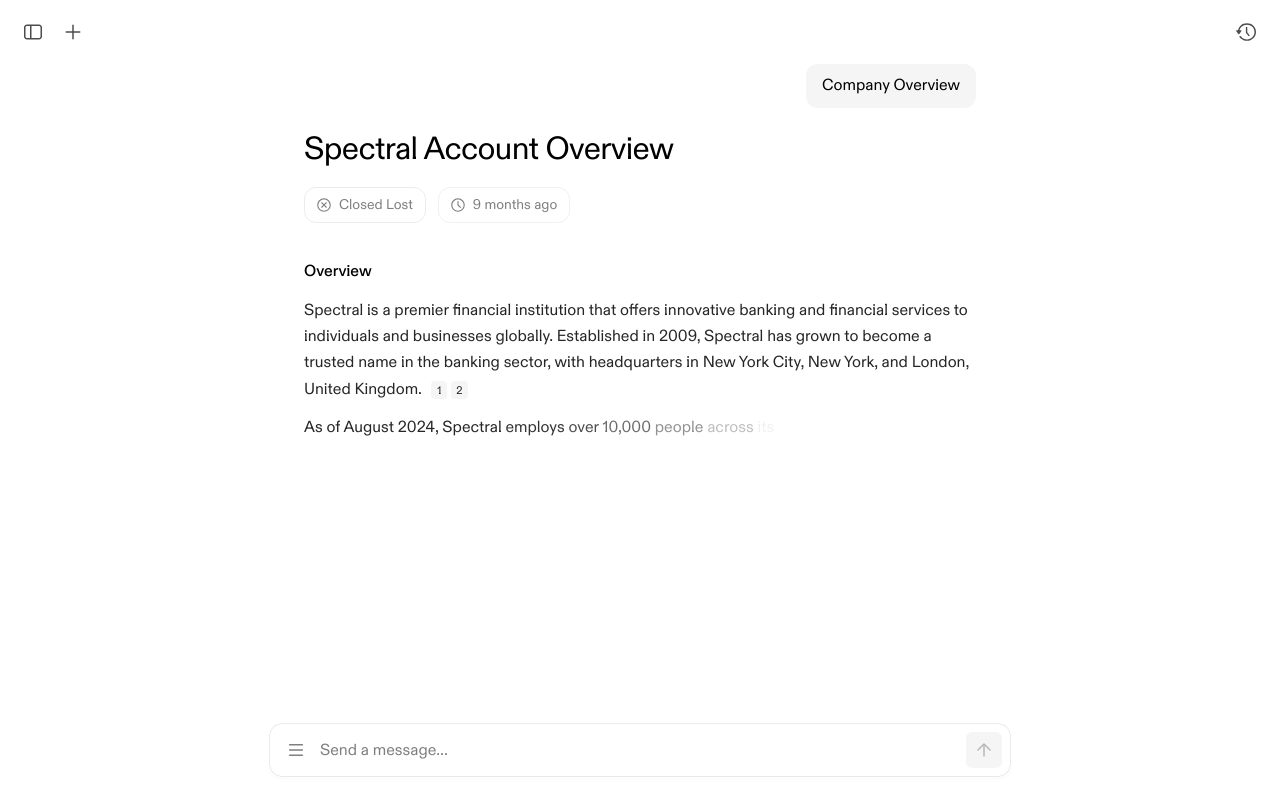
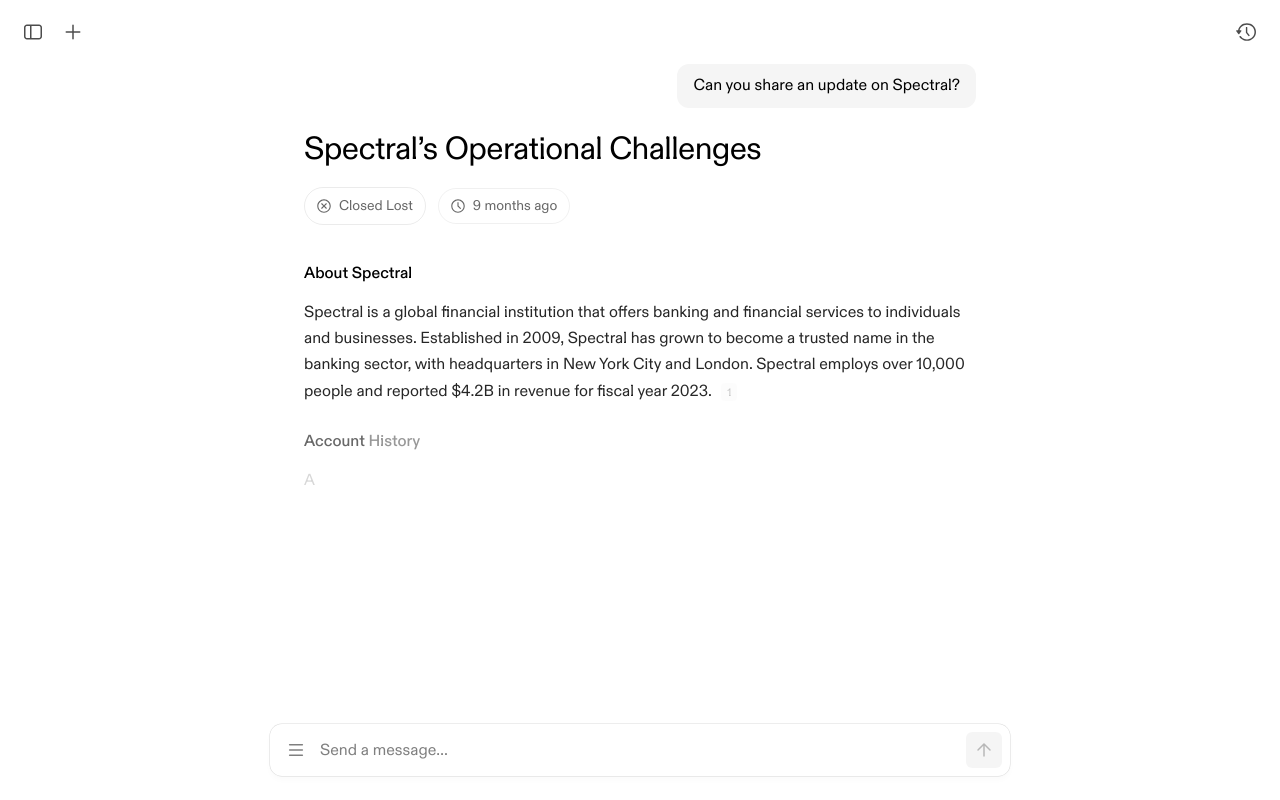
Before and after one commit to jmrhoades/tome-assistant-launch-thread, a Next.js app: page / in a window 1280 px wide. Both pictures are taken after a click on the button 408 px from the left and 656 px from the top of the page. Built offline with nearby package versions, Linux system fonts and the light colour scheme.

Commit message:
Copy tweaks

```diff
--- a/app/components/status-hover-card.js
+++ b/app/components/status-hover-card.js
@@ -21,11 +21,11 @@
 				<HoverCard.Content className={styles.card} sideOffset={10} align={"start"}>
 					<section>
 						<h6>Reason</h6>
-						<p>Non-responsive</p>
+						<p>Lost to competitor</p>
 					</section>
 					<section>
 						<h6>Notes</h6>
-						<p>Contact was evaluating competitors. Stopped communication after learning about our feature set.</p>
+						<p>Contact was evaluating competitors. Stopped communication.</p>
 					</section>
 				</HoverCard.Content>
 			</HoverCard.Portal>
--- a/app/components/staus-hover-card.module.css
+++ b/app/components/staus-hover-card.module.css
@@ -3,10 +3,11 @@
     padding-left: 10px;
     gap: 6px;
     border: 1px solid var(--t3);
-    border-radius: 12px;
-    color: var(--t7);
+    color: rgba(0, 0, 0, 0.6);
+    /* color: var(--t7); */
+    color: rgba(0, 0, 0, 0.6);
     font-size: 14px;
-    line-height: 22px;
+    line-height: 24px;
 }
 
 .card {
--- a/app/components/thread.js
+++ b/app/components/thread.js
@@ -41,25 +41,26 @@
 
 	const phase2 = state > 1 ? "visible" : "hidden";
 
-	const delay = React.useRef(0);
-	const nextDelay = () => {
-		let newDelay = delay.current;
-		delay.current = newDelay + 0.2;
-		return newDelay;
-	};
+	const h1 = "About Spectral";
+	const h1Words = h1.split(" ");
 
 	const p1 =
-		"Spectral is a premier financial institution that offers innovative banking and financial services to individuals and businesses globally. Established in 2009, Spectral has grown to become a trusted name in the banking sector, with headquarters in New York City, New York, and London, United Kingdom.";
-
+		"Spectral is a global financial institution that offers banking and financial services to individuals and businesses. Established in 2009, Spectral has grown to become a trusted name in the banking sector, with headquarters in New York City and London. Spectral employs over 10,000 people and reported $4.2B in revenue for fiscal year 2023.";
 	const p1Words = p1.split(" ");
 
+	const h2 = "Account History";
+	const h2Words = h2.split(" ");
+
 	const p2 =
-		"As of August 2024, Spectral employs over 10,000 people across its international offices. The bank reported $4.2 billion in revenue for 2023, demonstrating robust year-over-year growth.";
+		"A past employee at Prism connected with Claire Emerson (Vice President, Finance) at Spectral one year ago. The “Closed-Lost” decision is marked as “non-responsive”.";
 
 	const p2Words = p2.split(" ");
 
+	const h3 = "Relevant Updates";
+	const h3Words = h3.split(" ");
+
 	const p3 =
-		"Spectral’s business model is built around providing cutting-edge banking solutions, including personal banking, commercial lending, and wealth management services. The bank generates revenue through a diverse range of financial products, including interest income, service fees, and investment banking activities.";
+		"Spectral recently received a fine from the SEC for filing a reporting late. There suggests to be a clear indication of operational efficiency improvements in order to file on-time.";
 
 	const p3Words = p3.split(" ");
 
@@ -73,25 +74,25 @@
 			name: "Nathaniel Zhao",
 			img: "/avatars/nathaniel-zhao.jpg",
 			title: "Chief Financial Officer",
-			role: "Executive buyer",
+			role: "Executive Buyer",
 		},
 		{
 			name: "Claire Emerson",
 			img: "/avatars/claire-emerson.jpg",
 			title: "Vice President, Finance",
-			role: "Decision maker",
+			role: "Champion",
 		},
 		{
 			name: "Marcus Blackwell",
 			img: "/avatars/marcus-blackwell.jpg",
 			title: "Director, Commercial Banking",
-			role: "Champion",
+			role: "Key Influencer",
 		},
 		{
 			name: "Samantha Patel",
 			img: "/avatars/samantha-patel.jpg",
 			title: "Director, Financial Planning",
-			role: "Champion",
+			role: "Key Influencer",
 		},
 	];
 
@@ -119,13 +120,19 @@
 
 	const headingStart = delayIncrement * 8;
 
-	const para1Start = headingStart + delayIncrement * 5;
+	const h1Start = headingStart + delayIncrement * 5;
+
+	const para1Start = h1Start + h1Words.length * textIncrement;
 	const para1End = para1Start + p1Words.length * textIncrement;
 
-	const para2Start = para1End + delayIncrement * 2;
+	const h2Start = para1End + delayIncrement;
+
+	const para2Start = h2Start + h2Words.length * textIncrement;
 	const para2End = para2Start + p2Words.length * textIncrement;
 
-	const para3Start = para2End + delayIncrement * 1;
+	const h3Start = para2End + delayIncrement;
+
+	const para3Start = h3Start + h3Words.length * textIncrement;
 	const para3End = para3Start + p3Words.length * textIncrement;
 
 	const contactsStart = para3End + delayIncrement * 1;
@@ -181,13 +188,7 @@
 		e.preventDefault();
 	};
 
-	const stops = [80, 130, 194, 288, 352, 418];
-
-	const relativeStops = [130, 158, 130];
-	const relativeTimes = [1000, 1000, 1000];
-
 	React.useEffect(() => {
-		delay.current = 0;
 		if (state === 1) {
 			scrollRef.current.scrollTop = 0;
 			animate(scrollRef.current, { y: 0 }, { duration: 0 });
@@ -263,13 +264,13 @@
 						variants={variants}
 						initial={false}
 					>
-						Company Overview
+						Can you share an update on Spectral?
 					</motion.div>
 
 					<div className={styles.system}>
 						<h2>
 							<motion.span custom={headingStart} animate={phase1} variants={variants} initial={false}>
-								Spectral
+								Spectral’s
 							</motion.span>
 							&nbsp;
 							<motion.span
@@ -278,7 +279,7 @@
 								variants={variants}
 								initial={false}
 							>
-								Account
+								Operational
 							</motion.span>
 							&nbsp;
 							<motion.span
@@ -287,7 +288,7 @@
 								variants={variants}
 								initial={false}
 							>
-								Overview
+								Challenges
 							</motion.span>
 						</h2>
 						<div className={styles.meta}>
@@ -310,14 +311,19 @@
 								</button>
 							</motion.div>
 						</div>
-						<motion.h3
-							custom={headingStart + delayIncrement * 5}
-							animate={phase1}
-							variants={variants}
-							initial={false}
-						>
-							Overview
-						</motion.h3>
+						<h3>
+							{h1Words.map((w, i) => (
+								<motion.span
+									custom={h1Start + i * textIncrement}
+									animate={phase1}
+									variants={variants}
+									initial={false}
+									key={i}
+								>
+									{w}{" "}
+								</motion.span>
+							))}
+						</h3>
 						<p>
 							{p1Words.map((w, i) => (
 								<motion.span
@@ -354,6 +360,19 @@
 								</motion.a>
 							</span>
 						</p>
+						<h3>
+							{h2Words.map((w, i) => (
+								<motion.span
+									custom={h2Start + i * textIncrement}
+									animate={phase1}
+									variants={variants}
+									initial={false}
+									key={i}
+								>
+									{w}{" "}
+								</motion.span>
+							))}
+						</h3>
 						<p>
 							{p2Words.map((w, i) => (
 								<motion.span
@@ -380,6 +399,19 @@
 								</motion.a>
 							</span>
 						</p>
+						<h3>
+							{h3Words.map((w, i) => (
+								<motion.span
+									custom={h3Start + i * textIncrement}
+									animate={phase1}
+									variants={variants}
+									initial={false}
+									key={i}
+								>
+									{w}{" "}
+								</motion.span>
+							))}
+						</h3>
 						<p>
 							{p3Words.map((w, i) => (
 								<motion.span
@@ -412,7 +444,7 @@
 								variants={variants}
 								initial={false}
 							>
-								Opportunity{" "}
+								Relevant{" "}
 							</motion.span>
 							<motion.span
 								custom={contactsStart + delayIncrement * 2}
@@ -475,7 +507,7 @@
 							initial={false}
 							className={styles.user}
 						>
-							what’s the best way to reengage?
+							What’s the best way to reengage?
 						</motion.div>
 
 						<div className={styles.system}>
--- a/app/components/thread.module.css
+++ b/app/components/thread.module.css
@@ -75,8 +75,10 @@
     padding-left: 10px;
     gap: 6px;
     border: 1px solid var(--t2);
-    border-radius: 12px;
-    color: var(--t7);
+    border-radius: 999px;
+    /* color: var(--t7); */
+    color: rgba(0, 0, 0, 0.6);
+
     font-size: 14px;
     line-height: 22px;
 }
--- a/app/data/presets.js
+++ b/app/data/presets.js
@@ -41,24 +41,24 @@
 	},
 	{
 		id: "account-summary",
-		label: "Account summary",
-		info: "Summary of key findings and insights from research",
+		label: "Account update",
+		info: "Get an overview of the company, including past interactions.",
 		icon: <Globe size={24} />,
 		prompt: "Account summary",
 		accentColor: "var(--text-color-purple)",
 	},
 	{
 		id: "value-drivers",
-		label: "Value drivers",
-		info: "How to deliver value to top company initiatives",
+		label: "Business initiatives",
+		info: "Identify top initiative and leadership driving them.",
 		icon: <Heart size={24} />,
 		prompt: "Value drivers",
 		accentColor: "var(--text-color-sand)",
 	},
 	{
 		id: "company-industry-overview",
-		label: "Company overview",
-		info: "Key facts about the company and industry",
+		label: "Financials & competition",
+		info: "Get key facts about the company and industry.",
 		icon: <Building size={24} />,
 		prompt: "Company & industry overview",
 		accentColor: "var(--text-color-mint)",
```
